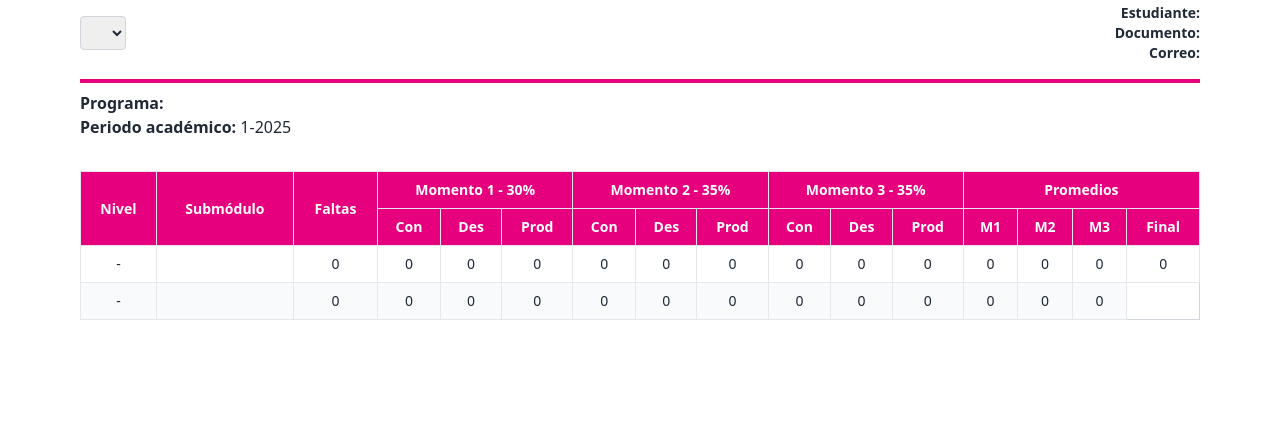
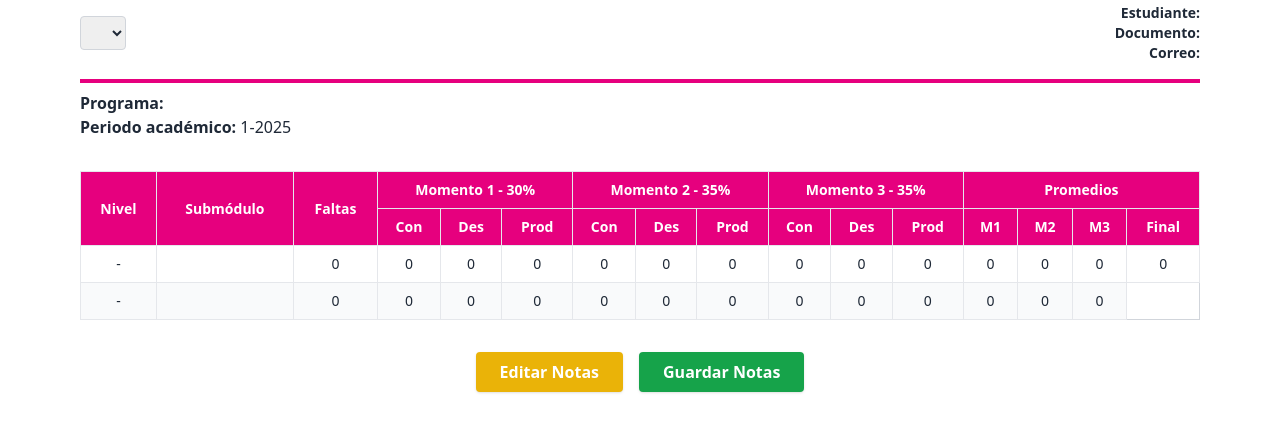
Before and after one commit to JoelSMR/Proyecto-Integrador, a plain HTML site: page frontend/Notas.html in a window 1280 px wide. Shown: the part 155-586 px from the top of the page. Drawn offline with nearby package versions, Linux system fonts and the light colour scheme.

Commit message:
botones de notas

```diff
--- a/frontend/Notas.html
+++ b/frontend/Notas.html
@@ -102,6 +102,16 @@
         </tbody>
       </table>
     </div>
+
+    <!-- Botones debajo del contenido principal -->
+    <div class="flex justify-center gap-4 mt-8">
+      <button class="bg-yellow-500 text-white font-semibold px-6 py-2 rounded shadow hover:bg-yellow-600 transition">
+        Editar Notas
+      </button>
+      <button class="bg-green-600 text-white font-semibold px-6 py-2 rounded shadow hover:bg-green-700 transition">
+        Guardar Notas
+      </button>
+    </div>
   </div>
 
 </body>
```
